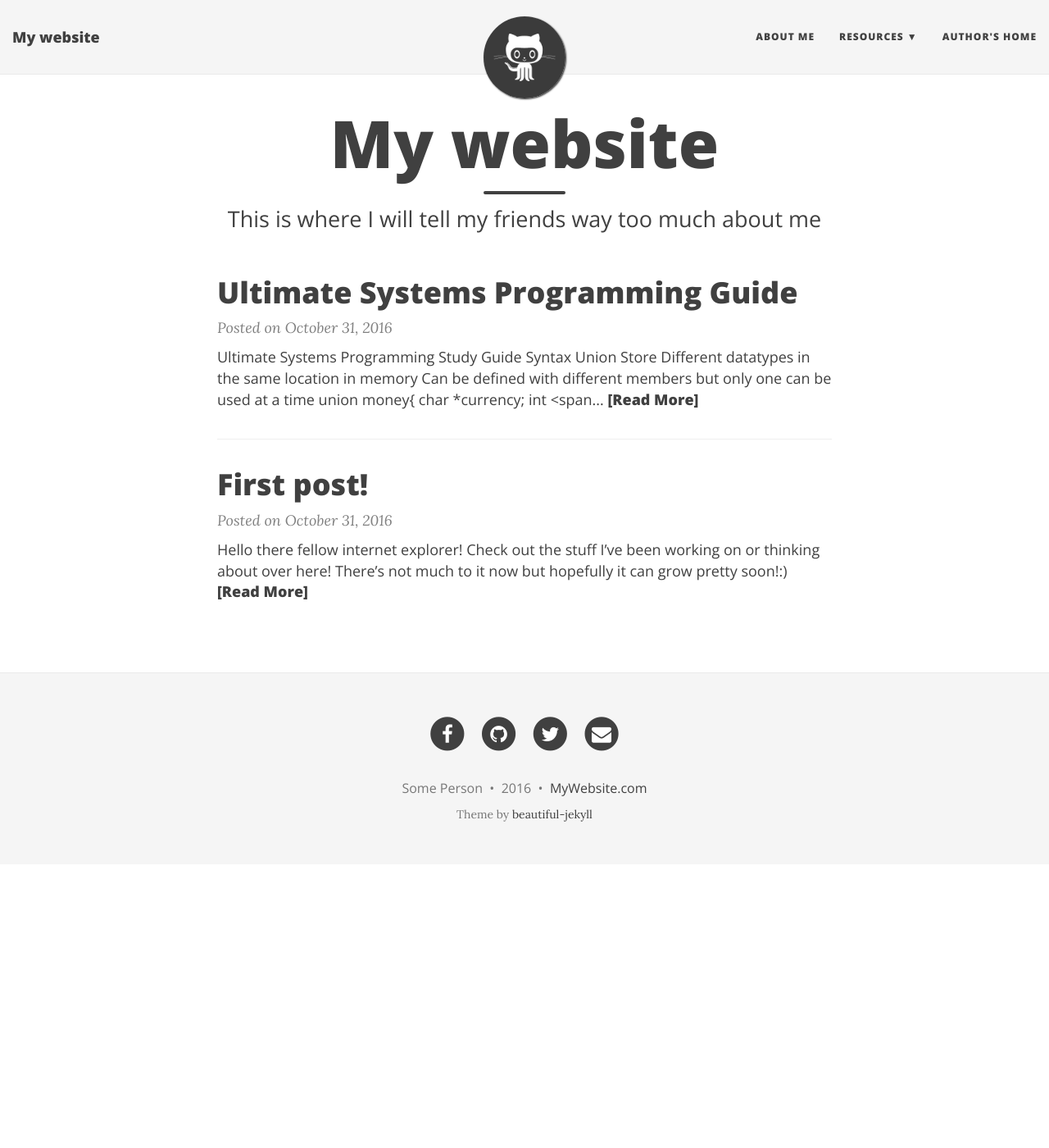
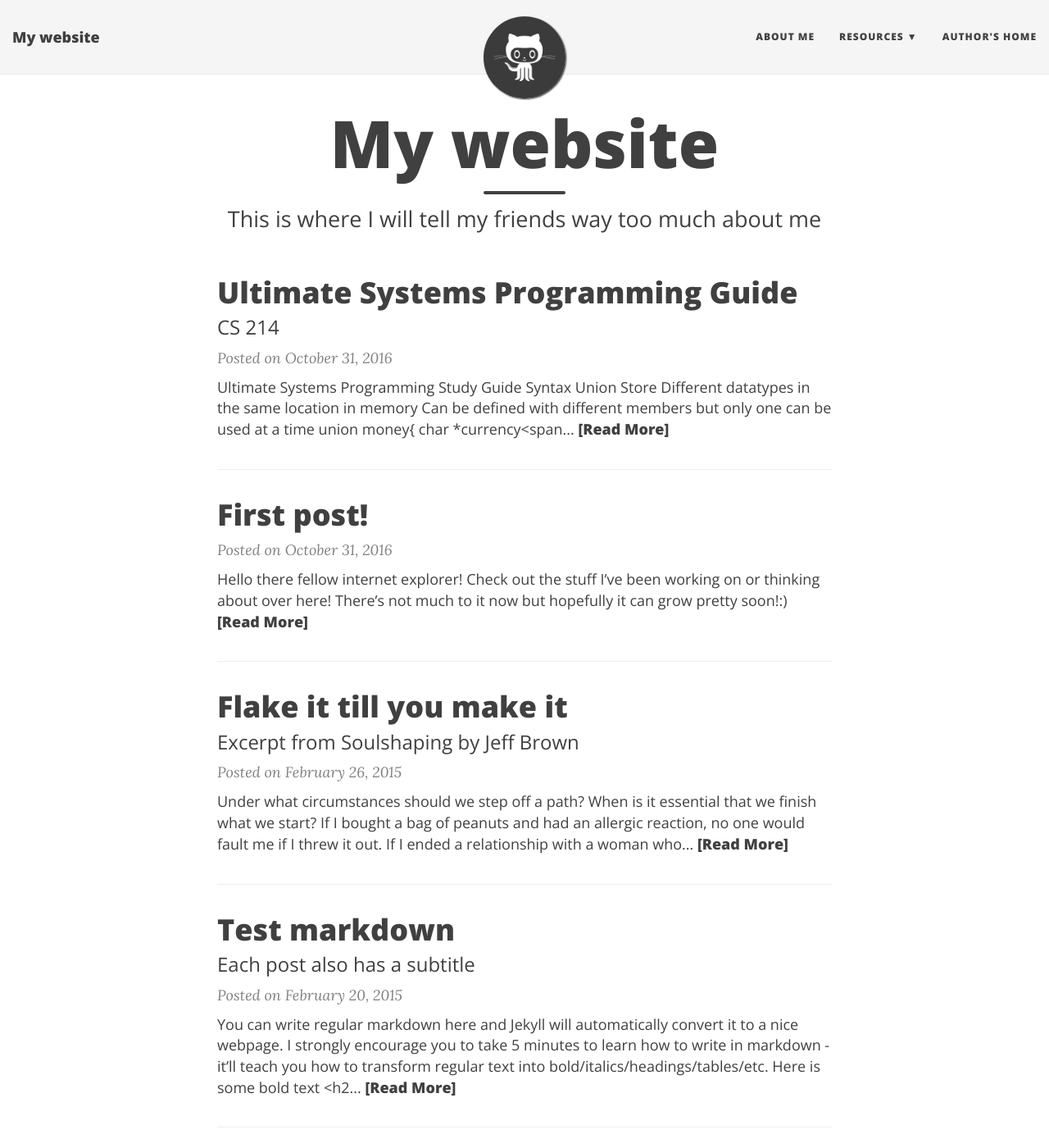
Before and after one commit to QasimAbbas/qasimabbas.github.io, a Jekyll site: the page built from index.html, in a window 1280 px wide and 1400 px high. Shown: the whole window at 82% size. Built offline with Jekyll 4.4.1, drawn with Linux system fonts in a browser that asks for light colours; nearby versions of some CDN libraries; the list of posts is cut into pages by our own code; some of the changed text lies outside the part shown.

Commit message:
Changing URLs

````diff
--- a/_config.yml
+++ b/_config.yml
@@ -4,7 +4,7 @@
 # baseurl is the website's URL without the hostname
 
 # If you are building a simple GitHub user page (http://username.github.io) then use these settings:
-url: "http://username.github.io"
+url: "http://qasimabbas.github.io"
 baseurl: ""
 
 # If you are building a GitHub project page then use these settings:
@@ -25,10 +25,10 @@
 navbar-links:
   About Me: "aboutme"
   Resources:
-    - Beautiful Jekyll: "http://deanattali.com/beautiful-jekyll/"
+    - Beautiful Jekyll: "http://qasimabbas.com"
     - Learn markdown: "http://www.markdowntutorial.com/"
     - GitHub Pages: "https://pages.github.com/"
-  Author's home: "http://deanattali.com"
+  Author's home: "http://qasimabbas.com"
 
 # Image to show in the navigation bar - image must be a square (width = height)
 # Remove this parameter if you don't want an image in the navbar
--- a/_posts/2016-10-31-systems-notes.md
+++ b/_posts/2016-10-31-systems-notes.md
@@ -1,13 +1,15 @@
 ---
 layout: post
 title: Ultimate Systems Programming Guide
+subtitle: CS 214
 ---
 
-Ultimate Systems Programming Study Guide
-Syntax
- Union
+# Ultimate Systems Programming Study Guide
+## Syntax
+### Union
 * Store Different datatypes in the same location in memory
 * Can be defined with different members but only one can be used at a time
+
 ```c
 union money{
     char *currency;
--- /dev/null
+++ b/_posts/Old Posts/2015-02-13-hamlet-monologue.md
@@ -0,0 +1,41 @@
+---
+layout: post
+title: To be
+subtitle: ... or not to be?
+---
+
+To be, or not to be--that is the question:
+Whether 'tis nobler in the mind to suffer
+The slings and arrows of outrageous fortune
+Or to take arms against a sea of troubles
+And by opposing end them. To die, to sleep--
+No more--and by a sleep to say we end
+The heartache, and the thousand natural shocks
+That flesh is heir to. 'Tis a consummation
+Devoutly to be wished. To die, to sleep--
+To sleep--perchance to dream: ay, there's the rub,
+For in that sleep of death what dreams may come
+When we have shuffled off this mortal coil,
+Must give us pause. There's the respect
+That makes calamity of so long life.
+For who would bear the whips and scorns of time,
+Th' oppressor's wrong, the proud man's contumely
+The pangs of despised love, the law's delay,
+The insolence of office, and the spurns
+That patient merit of th' unworthy takes,
+When he himself might his quietus make
+With a bare bodkin? Who would fardels bear,
+To grunt and sweat under a weary life,
+But that the dread of something after death,
+The undiscovered country, from whose bourn
+No traveller returns, puzzles the will,
+And makes us rather bear those ills we have
+Than fly to others that we know not of?
+Thus conscience does make cowards of us all,
+And thus the native hue of resolution
+Is sicklied o'er with the pale cast of thought,
+And enterprise of great pitch and moment
+With this regard their currents turn awry
+And lose the name of action. -- Soft you now,
+The fair Ophelia! -- Nymph, in thy orisons
+Be all my sins remembered.
--- /dev/null
+++ b/_posts/Old Posts/2015-02-20-test-markdown.md
@@ -0,0 +1,41 @@
+---
+layout: post
+title: Test markdown
+subtitle: Each post also has a subtitle
+---
+
+You can write regular [markdown](http://markdowntutorial.com/) here and Jekyll will automatically convert it to a nice webpage.  I strongly encourage you to [take 5 minutes to learn how to write in markdown](http://markdowntutorial.com/) - it'll teach you how to transform regular text into bold/italics/headings/tables/etc.
+
+**Here is some bold text**
+
+## Here is a secondary heading
+
+Here's a useless table:
+
+| Number | Next number | Previous number |
+| :------ |:--- | :--- |
+| Five | Six | Four |
+| Ten | Eleven | Nine |
+| Seven | Eight | Six |
+| Two | Three | One |
+
+
+How about a yummy crepe?
+
+![Crepe](http://lafenicegelato.com/wp-content/uploads/2014/09/crepes-with-chocolate.jpg)
+
+Here's a code chunk:
+
+~~~
+x <- 5 + 10
+print(x)
+~~~
+
+And here is some code with syntax highlighting
+
+```javascript
+var foo = function(x) {
+  return(x + 5);
+}
+foo(3)
+```
--- /dev/null
+++ b/_posts/Old Posts/2015-02-26-flake-it-till-you-make-it.md
@@ -0,0 +1,14 @@
+---
+layout: post
+title: Flake it till you make it
+subtitle: Excerpt from Soulshaping by Jeff Brown
+bigimg: /img/path.jpg
+---
+
+Under what circumstances should we step off a path? When is it essential that we finish what we start? If I bought a bag of peanuts and had an allergic reaction, no one would fault me if I threw it out. If I ended a relationship with a woman who hit me, no one would say that I had a commitment problem. But if I walk away from a seemingly secure route because my soul has other ideas, I am a flake?
+
+The truth is that no one else can definitively know the path we are here to walk. It’s tempting to listen—many of us long for the omnipotent other—but unless they are genuine psychic intuitives, they can’t know. All others can know is their own truth, and if they’ve actually done the work to excavate it, they will have the good sense to know that they cannot genuinely know anyone else’s. Only soul knows the path it is here to walk. Since you are the only one living in your temple, only you can know its scriptures and interpretive structure.
+
+At the heart of the struggle are two very different ideas of success—survival-driven and soul-driven. For survivalists, success is security, pragmatism, power over others. Success is the absence of material suffering, the nourishing of the soul be damned. It is an odd and ironic thing that most of the material power in our world often resides in the hands of younger souls. Still working in the egoic and material realms, they love the sensations of power and focus most of their energy on accumulation. Older souls tend not to be as materially driven. They have already played the worldly game in previous lives and they search for more subtle shades of meaning in this one—authentication rather than accumulation. They are often ignored by the culture at large, although they really are the truest warriors.
+
+A soulful notion of success rests on the actualization of our innate image. Success is simply the completion of a soul step, however unsightly it may be. We have finished what we started when the lesson is learned. What a fear-based culture calls a wonderful opportunity may be fruitless and misguided for the soul. Staying in a passionless relationship may satisfy our need for comfort, but it may stifle the soul. Becoming a famous lawyer is only worthwhile if the soul demands it. It is an essential failure if you are called to be a monastic this time around. If you need to explore and abandon ten careers in order to stretch your soul toward its innate image, then so be it. Flake it till you make it.
````
Also changed, not shown: _posts/Old Posts/2015-01-04-first-post.md (added, +6 -0 lines), _posts/Old Posts/2015-01-15-pirates.md (added, +6 -0 lines), _posts/Old Posts/2015-01-19-soccer.md (added, +11 -0 lines), _posts/Old Posts/2015-01-27-dear-diary.md (added, +6 -0 lines), 2 other files.
